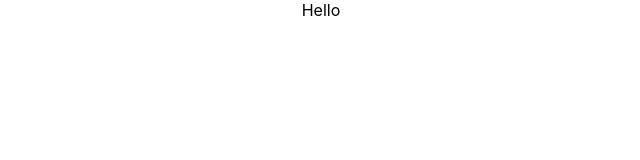
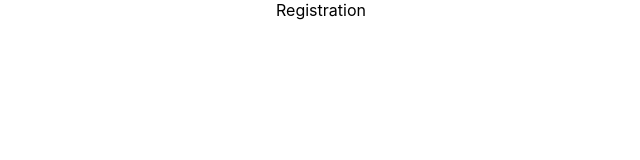
Before and after one commit to TalkLing/front, a React (Create React App) app: page / in a window 1280 px wide. Shown: the top 160 px of the page, without its empty margins (319-959 px from the left). Built offline with nearby package versions, Linux system fonts and the light colour scheme.

Commit message:
add login

```diff
--- a/package.json
+++ b/package.json
@@ -52,7 +52,7 @@
     "prettier": "^2.8.8"
   },
   "lint-staged": {
-    "*.js": "eslint --cache --fix",
-    "*.{js,css,md}": "prettier --write"
+    "*.{js,jsx}": "eslint --cache --fix",
+    "*.{js,jsx,css,md,scss}": "prettier --write"
   }
 }
--- /dev/null
+++ b/src/pages/Login.js
@@ -0,0 +1,3 @@
+export const Login = (params) => {
+  return <div>Login</div>;
+};
--- a/src/pages/Registration.js
+++ b/src/pages/Registration.js
@@ -1,3 +1,3 @@
 export const Registration = (params) => {
-  return <div>Hello</div>;
+  return <div>Registration</div>;
 };
```
